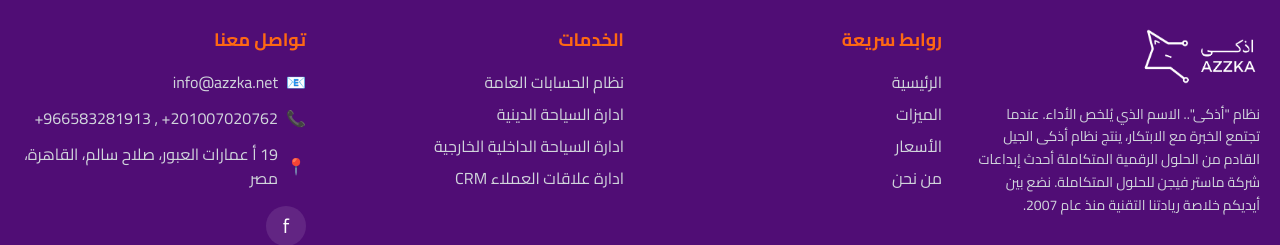
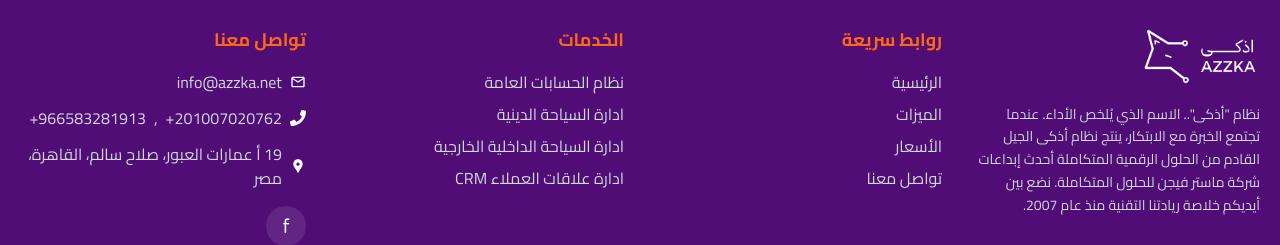
Before and after one commit to AhmedAbdrabou22/azzka-landing, a Next.js app: page / in a window 1280 px wide. Shown: the part 7457-7702 px from the top of the page. Built offline with nearby package versions, Linux system fonts and the light colour scheme.

Commit message:
last changes

```diff
--- a/components/Home/Faqs.tsx
+++ b/components/Home/Faqs.tsx
@@ -42,7 +42,7 @@ const faqsData = [
   {
     id: 8,
     question: `هل النظام يتضمن ذكاء اصطناعي؟`,
-    answer:`نعم، المساعد الذكي يساعد في الرد على الاستفسارات، تحليل البيانات، وإعطائك توصيات تدعم قراراتك.
+    answer: `نعم، المساعد الذكي يساعد في الرد على الاستفسارات، تحليل البيانات، وإعطائك توصيات تدعم قراراتك.
 `,
   },
 ];
@@ -68,11 +68,10 @@ const Faqs = () => {
         {/* FAQs Accordion - Grid Layout */}
         <div className="grid gap-4 md:grid-cols-2">
   {faqsData.map((faq) => (
+    <div key={faq.id} className="w-full">
       <details
-              key={faq.id}
-              className="group bg-white rounded-2xl border-2 border-gray-100 hover:border-[#fe6813]/30 transition-all duration-300 overflow-hidden shadow-sm hover:shadow-lg"
+        className="group bg-white rounded-2xl border-2 border-gray-100 hover:border-[#fe6813]/30 transition-all duration-300 shadow-sm hover:shadow-lg w-full"
       >
-              {/* Question */}
         <summary className="cursor-pointer list-none px-6 py-5 flex items-center justify-between gap-4 text-right hover:bg-gray-50 transition-colors duration-200">
           <span className="text-lg md:text-xl font-bold text-gray-900 flex-1">
             {faq.question}
@@ -94,7 +93,6 @@ const Faqs = () => {
           </div>
         </summary>
 
-              {/* Answer */}
         <div className="px-6 pb-5 pt-2">
           <div className="w-full h-px bg-gradient-to-r from-transparent via-gray-200 to-transparent mb-4"></div>
           <p className="text-gray-700 leading-relaxed text-lg">
@@ -102,8 +100,10 @@ const Faqs = () => {
           </p>
         </div>
       </details>
+    </div>
   ))}
 </div>
+
 
         {/* CTA */}
         <div className="mt-12 text-center p-8 bg-gradient-to-br from-[#500d75] to-[#6b1a99] rounded-3xl">
--- a/components/Shared/Footer.tsx
+++ b/components/Shared/Footer.tsx
@@ -1,6 +1,9 @@
 import React from "react";
 import Link from "next/link";
 import Image from "next/image";
+import { FaPhone } from "react-icons/fa";
+import { MdOutlineMailOutline } from "react-icons/md";
+import { MdLocationPin } from "react-icons/md";
 
 const Footer = () => {
   const currentYear = new Date().getFullYear();
@@ -36,7 +39,7 @@ const Footer = () => {
               <li>
                 <Link
                   href="#"
-                  className="text-gray-300 hover:text-[#fe6813] transition"
+                  className="block text-gray-300 hover:text-[#fe6813]"
                 >
                   الرئيسية
                 </Link>
@@ -44,7 +47,7 @@ const Footer = () => {
               <li>
                 <Link
                   href="#"
-                  className="text-gray-300 hover:text-[#fe6813] transition"
+                  className="block  text-gray-300 hover:text-[#fe6813]"
                 >
                   الميزات
                 </Link>
@@ -52,7 +55,7 @@ const Footer = () => {
               <li>
                 <Link
                   href="#"
-                  className="text-gray-300 hover:text-[#fe6813] transition"
+                  className="block  text-gray-300 hover:text-[#fe6813]"
                 >
                   الأسعار
                 </Link>
@@ -60,9 +63,9 @@ const Footer = () => {
               <li>
                 <Link
                   href="#"
-                  className="text-gray-300 hover:text-[#fe6813] transition"
+                  className="block text-gray-300  hover:text-[#fe6813]"
                 >
-                  من نحن
+                  تواصل معنا
                 </Link>
               </li>
             </ul>
@@ -114,7 +117,9 @@ const Footer = () => {
             </h3>
             <ul className="space-y-3">
               <li className="flex items-center gap-2 text-gray-300">
-                <span>📧</span>
+                <span>
+                  <MdOutlineMailOutline style={{ color: "white" }} />
+                </span>
                 <a
                   href="mailto:info@azzka.net"
                   className="hover:text-[#fe6813] transition"
@@ -123,16 +128,27 @@ const Footer = () => {
                 </a>
               </li>
               <li className="flex items-center gap-2 text-gray-300">
-                <span>📞</span>
+                <span>
+                  <FaPhone style={{ color: "white" }} />
+                </span>
                 <a
-                  href="tel:+201234567890"
+                  href="tel:+201007020762"
                   className="hover:text-[#fe6813] transition"
                 >
-                  201007020762+ , 966583281913+
+                  201007020762+
+                </a>
+                ,
+                <a
+                  href="tel:+966583281913"
+                  className="hover:text-[#fe6813] transition"
+                >
+                  966583281913+
                 </a>
               </li>
               <li className="flex items-center gap-2 text-gray-300">
-                <span>📍</span>
+                <span>
+                  <MdLocationPin style={{ color: "white" }} />
+                </span>
                 <span>19 أ عمارات العبور، صلاح سالم، القاهرة، مصر </span>
               </li>
             </ul>
```
Lines whose indentation alone changed are shown as unchanged.
